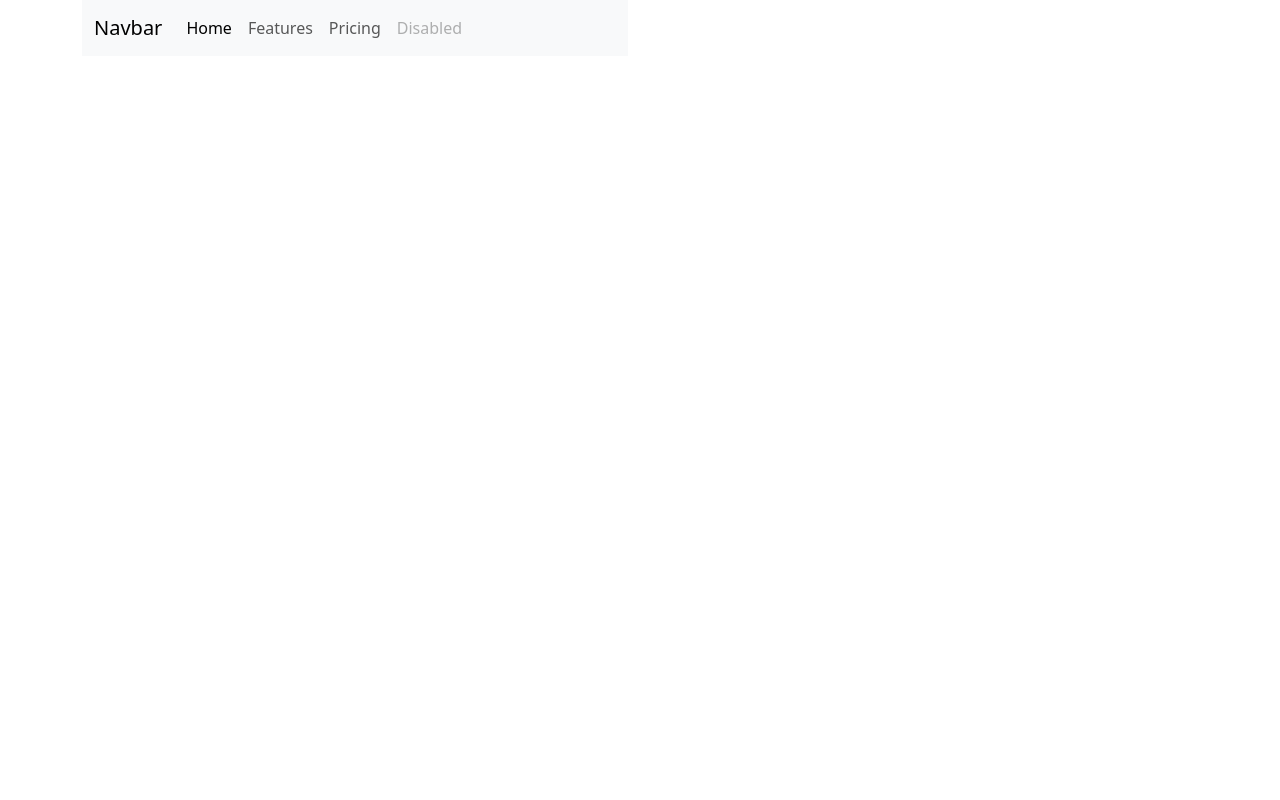
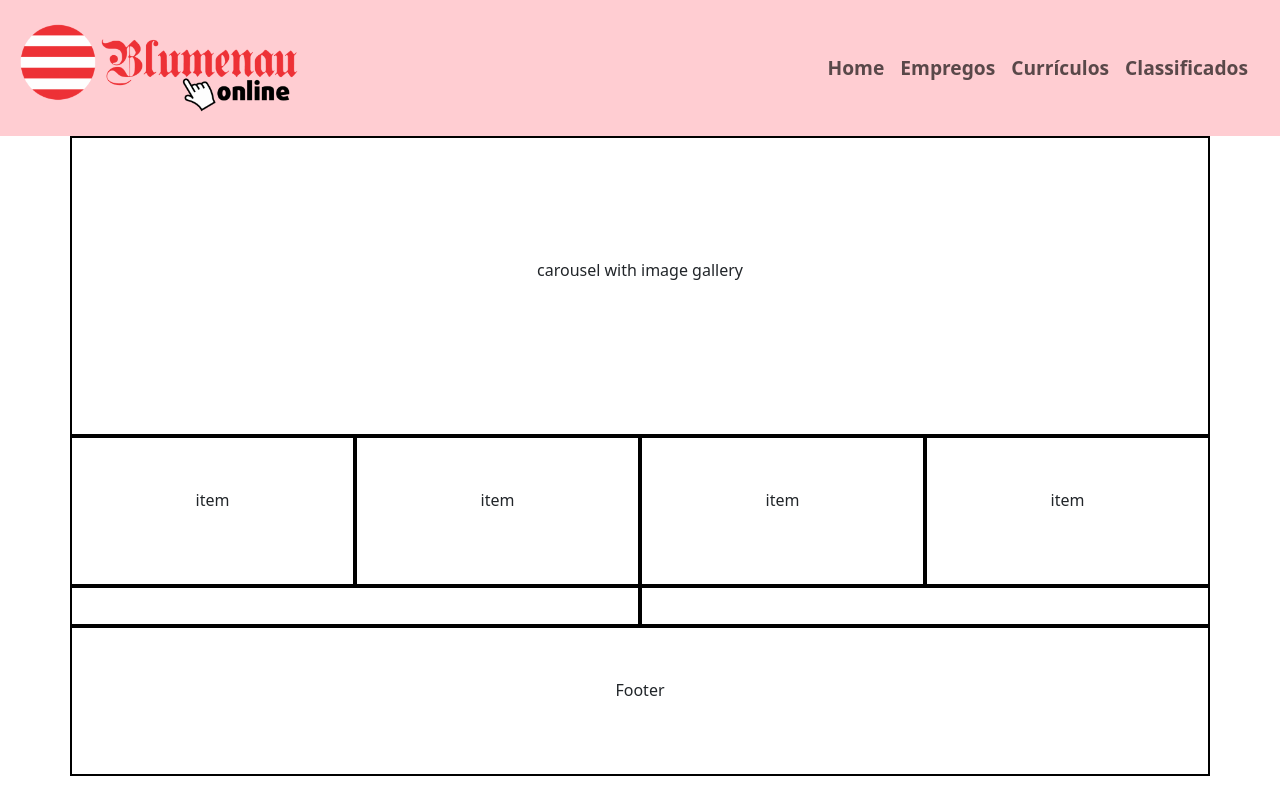
Before and after one commit to kouta928/bnuBootstrap, a plain HTML site: page index.html in a window 1280 px wide. Drawn offline with Linux system fonts and the light colour scheme.

Commit message:
cabeçalho criado

```diff
--- a/css/app.css
+++ b/css/app.css
@@ -1,4 +1,4 @@
-.navegacao{
+/* .navegacao{
     height: 60px;
 }
 
@@ -16,4 +16,13 @@
 
 .itemGrande .row{
     padding: 100px 0;
+} */
+
+.cabecalho{
+    background-color: rgb(255, 205, 210);
 }
+
+.cabecalhoLink{
+    font-weight: bold;
+    font-size: 1.2em;
+}
--- a/css/app2.css
+++ b/css/layout.css
@@ -1,37 +1,33 @@
-body{
-    background-color: black;
-}
-
 .navegacao{
     height: 60px;
-    border: 2px solid white;
+    border: 2px solid black;
 }
 
 .banner{
     height: 300px;
-    border: 2px solid white;
+    border: 2px solid black;
     padding: 120px;
 }
 
 .titulo{
     height: 40px;
-    border: 2px solid white;
+    border: 2px solid black;
 }
 
 .itens{
     height: 150px;
-    border: 2px solid white;
+    border: 2px solid black;
     padding: 50px;
 }
 
 .itemGrande .row{
     padding: 100px 0;
-    border: 2px solid white;
+    border: 2px solid black;
 }
 
-div{
-    color: white;
+/* div{
+    color: black;
     font-size: 1.2em;
     text-transform: uppercase;
     padding: 5px;
-}
+} */
--- a/index.html
+++ b/index.html
@@ -1,46 +1,76 @@
 <!DOCTYPE html>
 <html lang="en">
+
 <head>
   <meta charset="UTF-8">
   <meta name="viewport" content="width=device-width, initial-scale=1.0">
   <link rel="stylesheet" href="css/bootstrap.min.css">
+  <link rel="stylesheet" href="css/app.css">
+  <link rel="stylesheet" href="css/layout.css">
   <title>Document</title>
 </head>
+
 <body>
-    <div class="container">
-        <div class="row">
-            <div class="col-sm-12 col-md-6">
-                <!-- inicio componente1 -->
-                <nav class="navbar navbar-expand-lg bg-body-tertiary">
+  <!-- navbar começo-->
+    <nav class="navbar sticky-top cabecalho">
       <div class="container-fluid">
-                      <a class="navbar-brand" href="#">Navbar</a>
-                      <button class="navbar-toggler" type="button" data-bs-toggle="collapse" data-bs-target="#navbarNav" aria-controls="navbarNav" aria-expanded="false" aria-label="Toggle navigation">
-                        <span class="navbar-toggler-icon"></span>
-                      </button>
-                      <div class="collapse navbar-collapse" id="navbarNav">
-                        <ul class="navbar-nav">
-                          <li class="nav-item">
-                            <a class="nav-link active" aria-current="page" href="#">Home</a>
+        <a class="navbar-brand" href="#"><img src="img/logo.png" height="110px"></a>
+
+        <nav class="navbar navbar-expand-lg cabecalho">
+          <div class="container-fluid">
+              <ul class="navbar-nav me-auto mb-2 mb-lg-0">
+                <li class="nav-item cabecalhoLink">
+                  <a class="nav-link" href="#">Home</a>
                 </li>
-                          <li class="nav-item">
-                            <a class="nav-link" href="#">Features</a>
+                <li class="nav-item cabecalhoLink">
+                  <a class="nav-link" href="#">Empregos</a>
                 </li>
-                          <li class="nav-item">
-                            <a class="nav-link" href="#">Pricing</a>
+                <li class="nav-item cabecalhoLink">
+                  <a class="nav-link" href="#">Currículos</a>
                 </li>
-                          <li class="nav-item">
-                            <a class="nav-link disabled" aria-disabled="true">Disabled</a>
+                <li class="nav-item cabecalhoLink">
+                  <a class="nav-link" href="#">Classificados</a>
                 </li>
               </ul>
           </div>
-                    </div>
         </nav>
 
-                <!-- fim componente1 -->
-            </div>
-        </div>
       </div>
 
-    <script src="js/bootstrap.bundle.min.js"></script>
+    </nav>
+<!-- navbar fim -->
+
+  <div class="container">
+    <!-- começo dos componentes -->
+
+    <div class="row">
+      <div class="banner col-12 text-center">carousel with image gallery</div>
+    </div>
+
+    <div class="row">
+      <div class="col-sm-12 col-md-3 itens text-center">item</div>
+      <div class="col-sm-12 col-md-3 itens text-center">item</div>
+      <div class="col-sm-12 col-md-3 itens text-center">item</div>
+      <div class="col-sm-12 col-md-3 itens text-center">item</div>
+    </div>
+
+    <div class="row">
+      <div class="col-sm-12 col-md-6 titulo text-center"></div>
+      <div class="col-sm-12 col-md-6 titulo text-center"></div>
+    </div>
+
+    <div class="row">
+      <div class="col-12 itens text-center">Footer</div>
+    </div>
+
+
+
+
+
+
+  </div>
+
+  <script src="js/bootstrap.min.js"></script>
 </body>
+
 </html>
```
Also changed, not shown: img/logo.png (added). Lines whose indentation alone changed are shown as unchanged.
